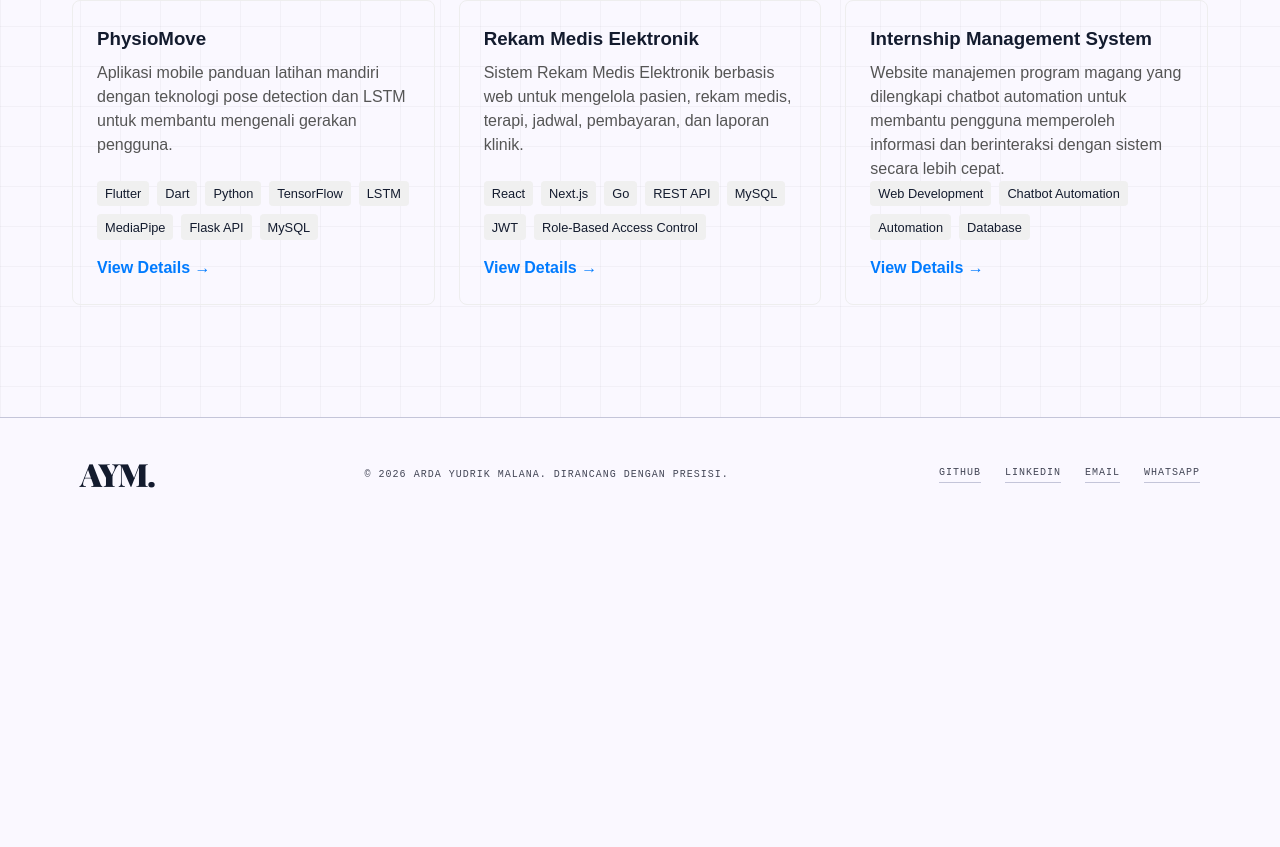
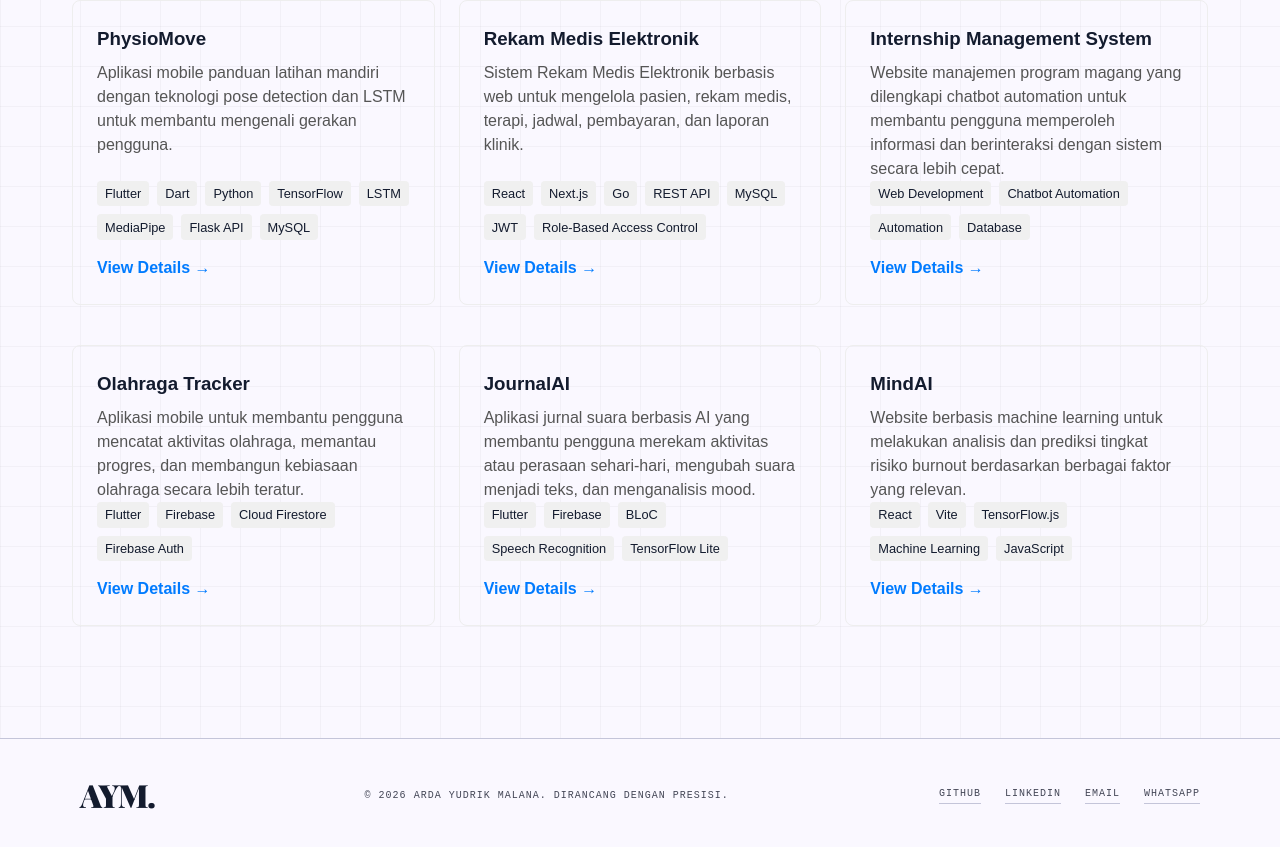
Before and after one commit to ardayrkmm/portos, a React (Vite) app: page /projects in a window 1280 px wide. Shown: the part 1454-2301 px from the top of the page. Before the commit the page ends 1984 px from the top, so only its background shows below. Built offline with nearby package versions, Linux system fonts and the light colour scheme.

Commit message:
feat(projects): add Olahraga Tracker, JournalAI, and MindAI projects

```diff
--- a/src/data/projects.ts
+++ b/src/data/projects.ts
@@ -613,5 +613,179 @@ export const projects: Project[] = [
     "gallery": [
       "/assets/magangsWeb.jfif"
     ]
+  },
+  {
+    "id": "16",
+    "slug": "olahraga-tracker",
+    "title": "Olahraga Tracker",
+    "description": "Aplikasi mobile untuk membantu pengguna mencatat aktivitas olahraga, memantau progres, dan membangun kebiasaan olahraga secara lebih teratur.",
+    "category": "Mobile App",
+    "technologies": [
+      "Flutter",
+      "Firebase",
+      "Cloud Firestore",
+      "Firebase Auth"
+    ],
+    "imageType": "phone",
+    "year": "2026",
+    "role": "Mobile Developer",
+    "overview": "Olahraga Tracker adalah aplikasi mobile yang dirancang untuk membantu pengguna mencatat dan memantau aktivitas olahraga. Aplikasi menyediakan sistem pencatatan aktivitas, pemantauan progres, serta visualisasi data untuk membantu pengguna memahami perkembangan rutinitas olahraga mereka.",
+    "problem": "Pengguna sering kesulitan menjaga konsistensi olahraga dan memantau perkembangan aktivitas mereka karena pencatatan dilakukan secara manual atau data aktivitas tersebar di berbagai tempat.",
+    "solution": "Olahraga Tracker menyediakan platform mobile terpusat untuk mencatat aktivitas olahraga, memantau progres, melihat riwayat aktivitas, dan membantu pengguna membangun rutinitas olahraga yang lebih terstruktur.",
+    "keyFeatures": [
+      {
+        "title": "Pencatatan Aktivitas",
+        "description": "Mencatat berbagai aktivitas olahraga yang dilakukan pengguna."
+      },
+      {
+        "title": "Pemantauan Progres",
+        "description": "Menampilkan perkembangan aktivitas dan konsistensi olahraga pengguna."
+      },
+      {
+        "title": "Riwayat Aktivitas",
+        "description": "Menyediakan riwayat aktivitas untuk membantu pengguna melihat perkembangan dari waktu ke waktu."
+      }
+    ],
+    "architecture": {
+      "nodes": [
+        {
+          "label": "Mobile Application",
+          "subLabel": "(Flutter)"
+        },
+        {
+          "label": "Authentication",
+          "subLabel": "(Firebase Auth)"
+        },
+        {
+          "label": "Cloud Database",
+          "subLabel": "(Cloud Firestore)"
+        }
+      ]
+    },
+    "gallery": [
+      "/assets/OlahragaTracker.png"
+    ]
+  },
+  {
+    "id": "17",
+    "slug": "journal-ai",
+    "title": "JournalAI",
+    "description": "Aplikasi jurnal suara berbasis AI yang membantu pengguna merekam aktivitas atau perasaan sehari-hari, mengubah suara menjadi teks, dan menganalisis mood.",
+    "category": "Mobile App",
+    "technologies": [
+      "Flutter",
+      "Firebase",
+      "BLoC",
+      "Speech Recognition",
+      "TensorFlow Lite"
+    ],
+    "imageType": "phone",
+    "year": "2026",
+    "role": "Mobile & AI Developer",
+    "overview": "JournalAI adalah aplikasi mobile jurnal pribadi yang memanfaatkan teknologi AI untuk membantu pengguna mencatat aktivitas dan perasaan melalui suara. Rekaman suara dapat diubah menjadi teks, kemudian dianalisis untuk mengidentifikasi kondisi atau mood berdasarkan isi jurnal.",
+    "problem": "Menulis jurnal secara manual membutuhkan waktu dan konsistensi, sehingga pengguna sering kesulitan mendokumentasikan aktivitas, pikiran, atau perasaan mereka setiap hari. Selain itu, pengguna belum tentu menyadari pola mood yang muncul dari waktu ke waktu.",
+    "solution": "JournalAI menyediakan pengalaman journaling berbasis suara sehingga pengguna dapat merekam cerita secara lebih praktis. Sistem kemudian mengubah suara menjadi teks dan melakukan analisis mood untuk membantu pengguna memahami pola emosional dari catatan mereka.",
+    "keyFeatures": [
+      {
+        "title": "Voice Journal",
+        "description": "Pengguna dapat membuat jurnal dengan merekam suara secara langsung melalui aplikasi."
+      },
+      {
+        "title": "Speech to Text",
+        "description": "Rekaman suara dikonversi menjadi teks untuk membentuk catatan jurnal digital."
+      },
+      {
+        "title": "AI Mood Analysis",
+        "description": "Model AI menganalisis isi jurnal untuk mengidentifikasi kategori mood pengguna."
+      },
+      {
+        "title": "Mood History",
+        "description": "Menyediakan riwayat jurnal dan hasil analisis untuk membantu pengguna melihat pola mood dari waktu ke waktu."
+      }
+    ],
+    "architecture": {
+      "nodes": [
+        {
+          "label": "Mobile Application",
+          "subLabel": "(Flutter + BLoC)"
+        },
+        {
+          "label": "Voice Processing",
+          "subLabel": "(Speech Recognition)"
+        },
+        {
+          "label": "AI Mood Model",
+          "subLabel": "(TensorFlow Lite)"
+        },
+        {
+          "label": "Cloud Services",
+          "subLabel": "(Firebase)"
+        }
+      ]
+    },
+    "gallery": [
+      "/assets/JournalAI.png"
+    ]
+  },
+  {
+    "id": "18",
+    "slug": "mind-ai",
+    "title": "MindAI",
+    "description": "Website berbasis machine learning untuk melakukan analisis dan prediksi tingkat risiko burnout berdasarkan berbagai faktor yang relevan.",
+    "category": "AI Web Application",
+    "technologies": [
+      "React",
+      "Vite",
+      "TensorFlow.js",
+      "Machine Learning",
+      "JavaScript"
+    ],
+    "imageType": "dashboard-light",
+    "year": "2026",
+    "role": "Full Stack & Machine Learning Developer",
+    "overview": "MindAI adalah aplikasi website yang mengintegrasikan machine learning untuk melakukan prediksi tingkat risiko burnout. Model machine learning dikonversi dan diimplementasikan menggunakan TensorFlow.js sehingga proses prediksi dapat berjalan langsung di sisi frontend tanpa memerlukan API Python sebagai layanan prediksi.",
+    "problem": "Analisis terhadap tingkat risiko burnout berdasarkan berbagai faktor dapat menjadi sulit apabila dilakukan secara manual. Selain itu, implementasi model machine learning melalui backend terpisah dapat menambah kompleksitas arsitektur aplikasi.",
+    "solution": "MindAI mengintegrasikan model machine learning langsung ke dalam aplikasi website menggunakan TensorFlow.js. Pengguna dapat memasukkan data yang diperlukan, kemudian sistem memproses data tersebut dan menampilkan hasil prediksi tingkat risiko secara langsung melalui aplikasi.",
+    "keyFeatures": [
+      {
+        "title": "Burnout Risk Prediction",
+        "description": "Melakukan klasifikasi tingkat risiko burnout berdasarkan data yang dimasukkan pengguna."
+      },
+      {
+        "title": "Client-Side AI Inference",
+        "description": "Model machine learning dijalankan langsung di browser menggunakan TensorFlow.js tanpa membutuhkan API Python untuk proses prediksi."
+      },
+      {
+        "title": "Interactive Assessment",
+        "description": "Menyediakan antarmuka interaktif untuk memasukkan data dan melihat hasil prediksi."
+      },
+      {
+        "title": "Prediction Result Visualization",
+        "description": "Menampilkan hasil klasifikasi risiko dengan visualisasi yang mudah dipahami pengguna."
+      }
+    ],
+    "architecture": {
+      "nodes": [
+        {
+          "label": "Web Application",
+          "subLabel": "(React + Vite)"
+        },
+        {
+          "label": "Input Processing",
+          "subLabel": "(JavaScript)"
+        },
+        {
+          "label": "Machine Learning Model",
+          "subLabel": "(TensorFlow.js)"
+        },
+        {
+          "label": "Prediction Result",
+          "subLabel": "(Risk Classification)"
+        }
+      ]
+    },
+    "gallery": [
+      "/assets/MindAI.png"
+    ]
   }
 ]
```
